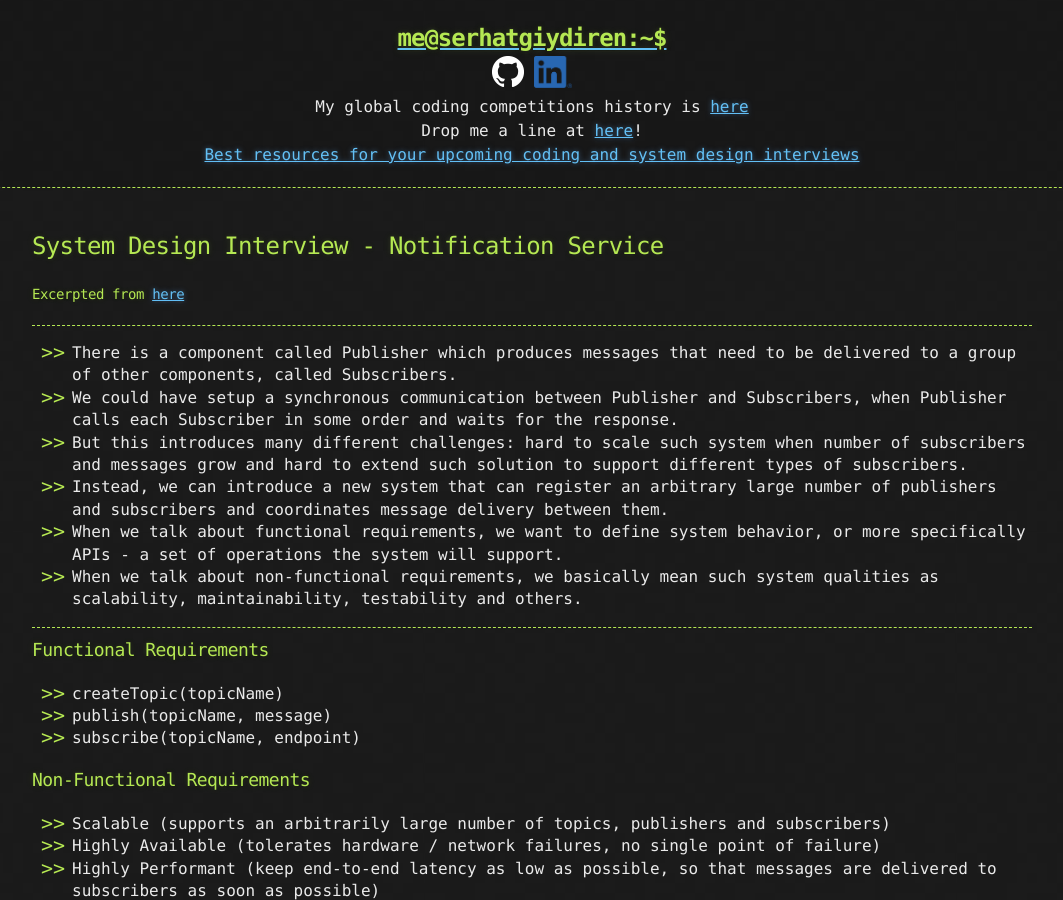
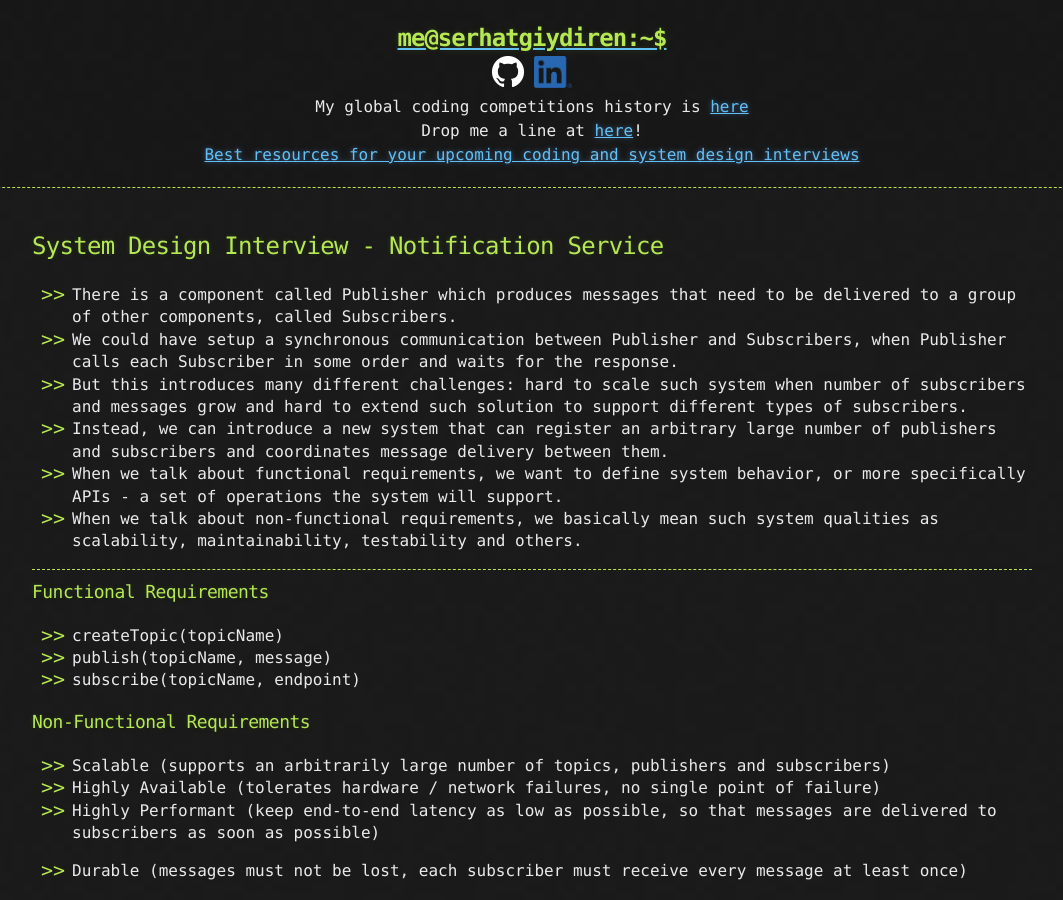
Before and after one commit to goodHunter27/serhatgiydiren.github.io, a Jekyll site: the page built from _posts/2022-01-15-system-design-interview-notification-service.md, in a window 1280 px wide and 900 px high. Shown: the whole window, without its empty margins (108-1171 px from the left). Built offline with Jekyll 4.4.1, drawn with Linux system fonts in a browser that asks for light colours.

Commit message:
Update 2022-01-15-system-design-interview-notification-service.md

```diff
--- a/_posts/2022-01-15-system-design-interview-notification-service.md
+++ b/_posts/2022-01-15-system-design-interview-notification-service.md
@@ -2,10 +2,6 @@
 title: System Design Interview - Notification Service
 published: true
 ---
-
-#### Excerpted from [here](https://youtu.be/bBTPZ9NdSk8){:target="_blank"}
-
------------------------
 
 - There is a component called Publisher which produces messages that need to be delivered to a group of other components, called Subscribers.
 - We could have setup a synchronous communication between Publisher and Subscribers, when Publisher calls each Subscriber in some order and waits for the response.
```
Also changed, not shown: other parts of _posts/2022-01-15-system-design-interview-notification-service.md (+2 -0 lines).
